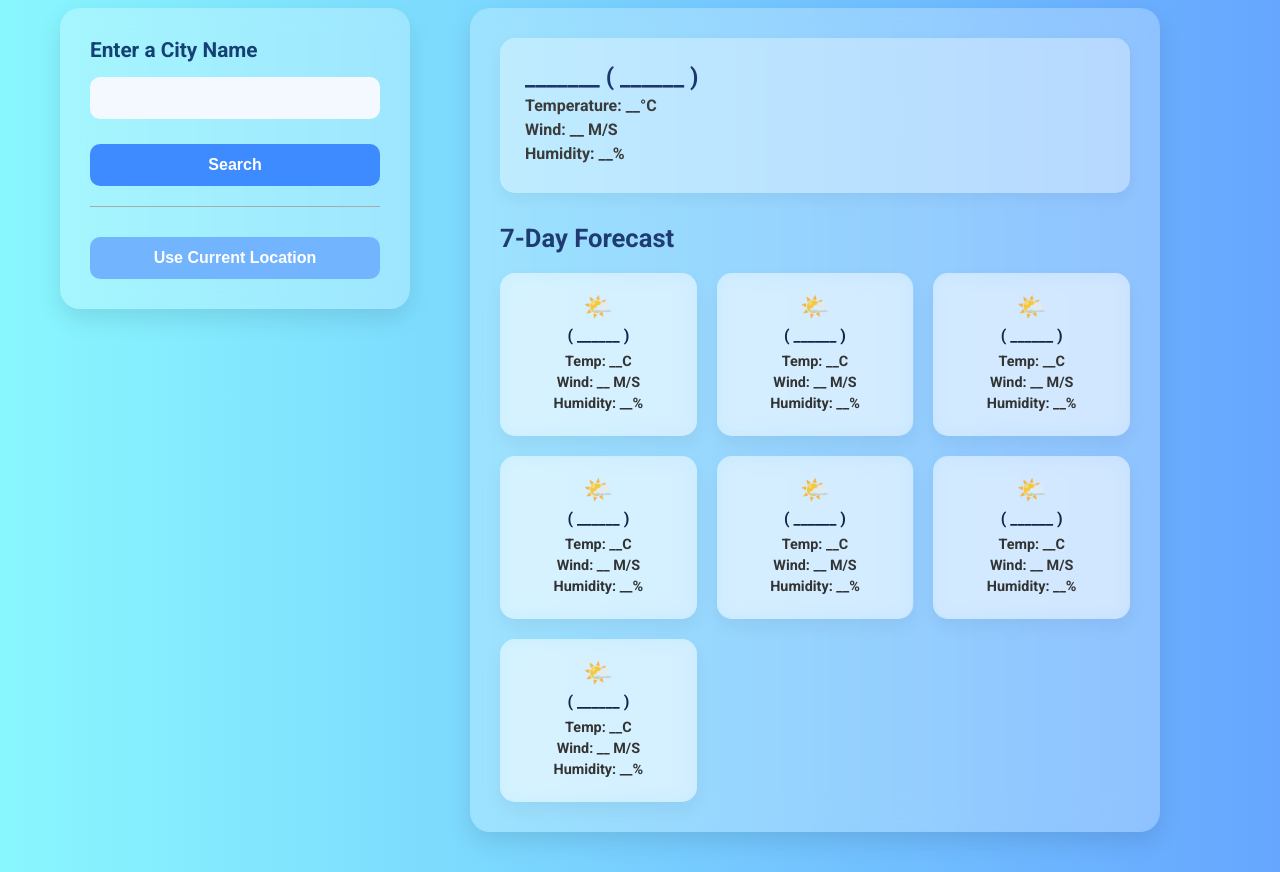
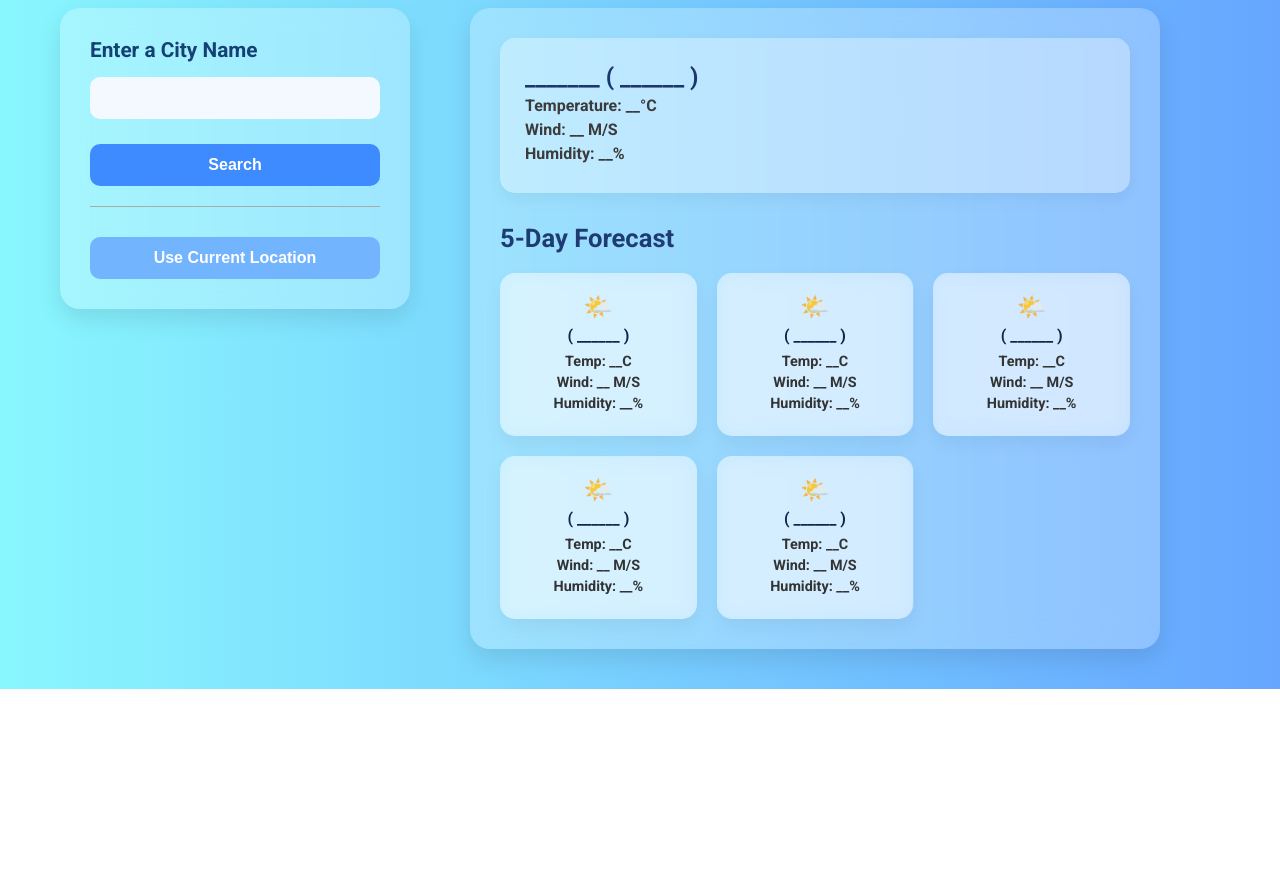
Before and after one commit to khushiatara/Weather-Forecast, a plain HTML site: page index.html in a window 1280 px wide. Shown: the part 115-987 px from the top of the page. After the commit the page ends 804 px from the top, so only its background shows below. Drawn offline with Linux system fonts and the light colour scheme.

Commit message:
index.html

```diff
--- a/index.html
+++ b/index.html
@@ -26,7 +26,7 @@
           </div>
         </div>
         <div class="days-forecast">
-          <h2>7-Day Forecast</h2>
+          <h2>5-Day Forecast</h2>
           <ul class="weather-cards">
             <li class="card">
               <h3>( ______ )</h3>
@@ -58,22 +58,11 @@
               <h6>Wind: __ M/S</h6>
               <h6>Humidity: __%</h6>
             </li>
-			 <li class="card">
-              <h3>( ______ )</h3>
-              <h6>Temp: __C</h6>
-              <h6>Wind: __ M/S</h6>
-              <h6>Humidity: __%</h6>
-            </li>
-			 <li class="card">
-              <h3>( ______ )</h3>
-              <h6>Temp: __C</h6>
-              <h6>Wind: __ M/S</h6>
-              <h6>Humidity: __%</h6>
-            </li>
           </ul>
         </div>
       </div>
     </div>
 
   </body>
+
 </html>
```
